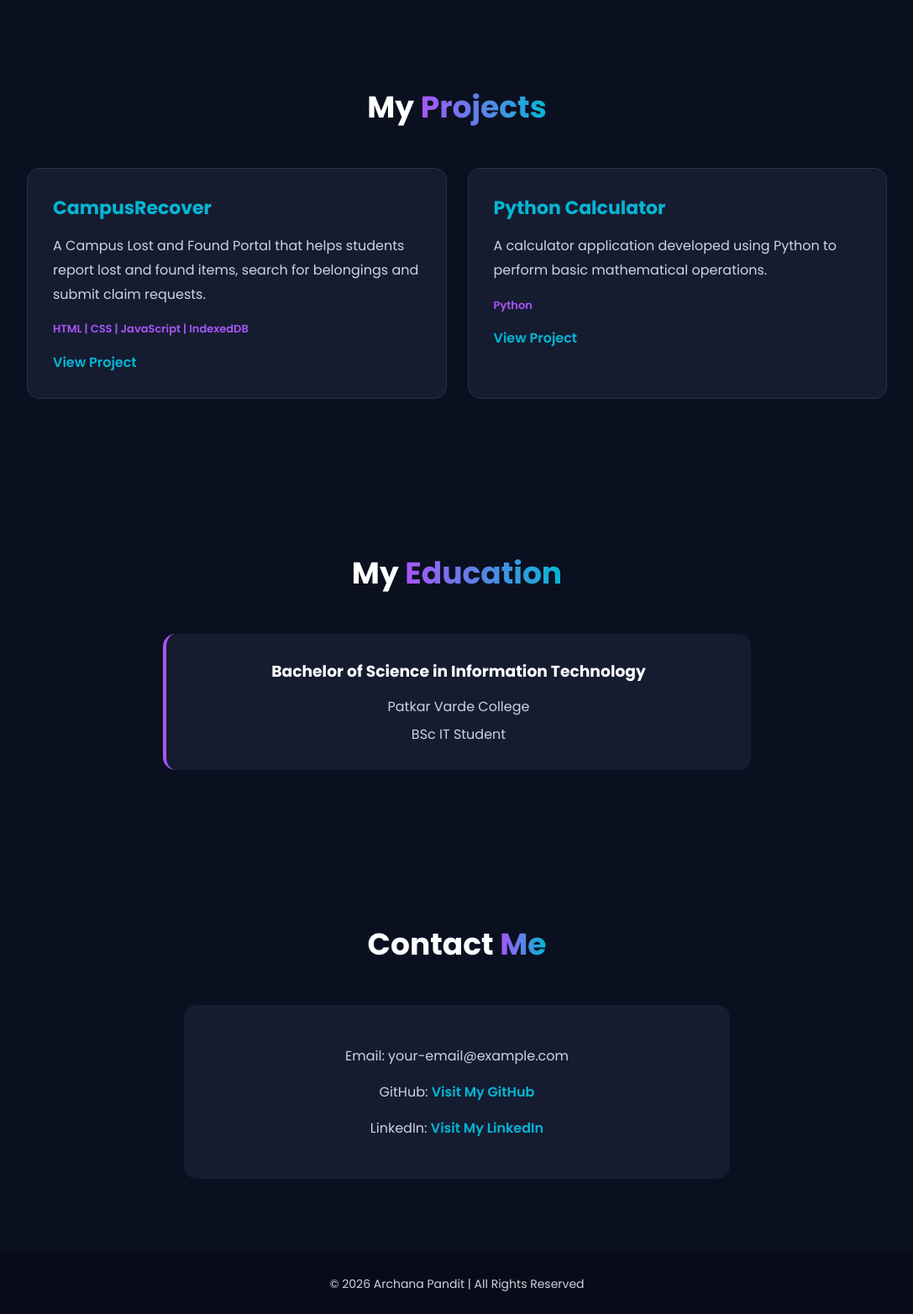
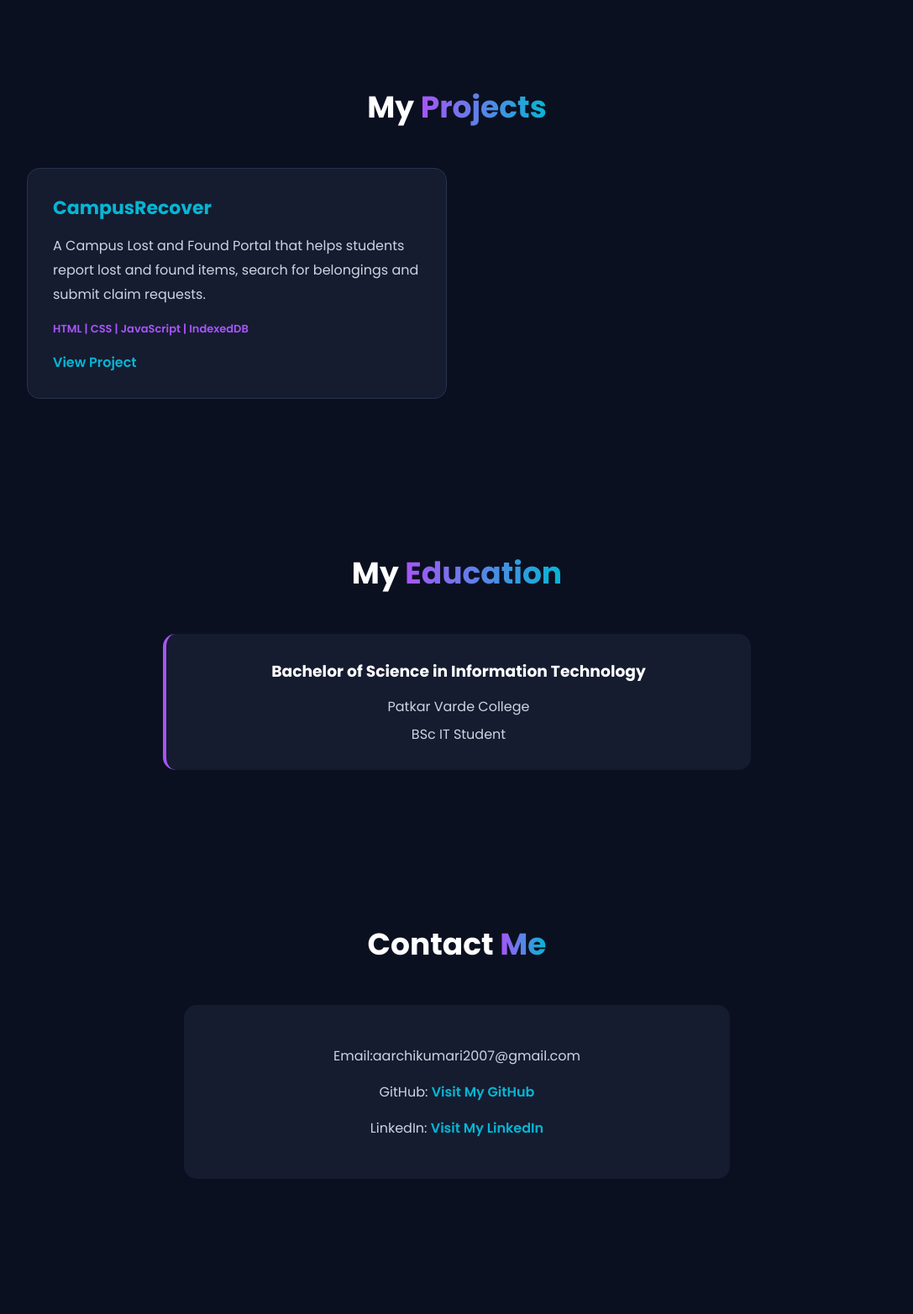
Before and after one commit to Panditarchana/MyPortfolio, a Flask app: page / in a window 1280 px wide. Shown: the part 1680-3245 px from the top of the page at 84% size, without its empty margins (96-1183 px from the left). After the commit the page ends 3084 px from the top, so only its background shows below. Run offline with Flask 3, Linux system fonts and the light colour scheme.

Commit message:
Update index.html

```diff
--- a/templates/index.html
+++ b/templates/index.html
@@ -110,20 +110,9 @@
                 <a href=" https://panditarchana.github.io/CampusLost-Found/">View Project</a>
             </div>
 
-            <div class="project-card">
-                <h3>Python Calculator</h3>
 
-                <p>
-                    A calculator application developed using Python
-                    to perform basic mathematical operations.
-                </p>
 
-                <p class="tech">Python</p>
 
-                <a href="#" target="_blank">View Project</a>
-            </div>
-
-        </div>
     </section>
 
     <!-- Education Section -->
@@ -142,7 +131,7 @@
         <h2 class="section-title">Contact <span>Me</span></h2>
 
         <div class="contact-content">
-            <p>Email: your-email@example.com</p>
+            <p>Email:aarchikumari2007@gmail.com</p>
 
             <p>
                 GitHub:
@@ -165,10 +154,7 @@
         </div>
     </section>
 
-    <!-- Footer -->
-    <footer>
-        <p>© 2026 Archana Pandit | All Rights Reserved</p>
-    </footer>
+
 
     <script src="{{ url_for('static', filename='js/script.js') }}"></script>
 
```
